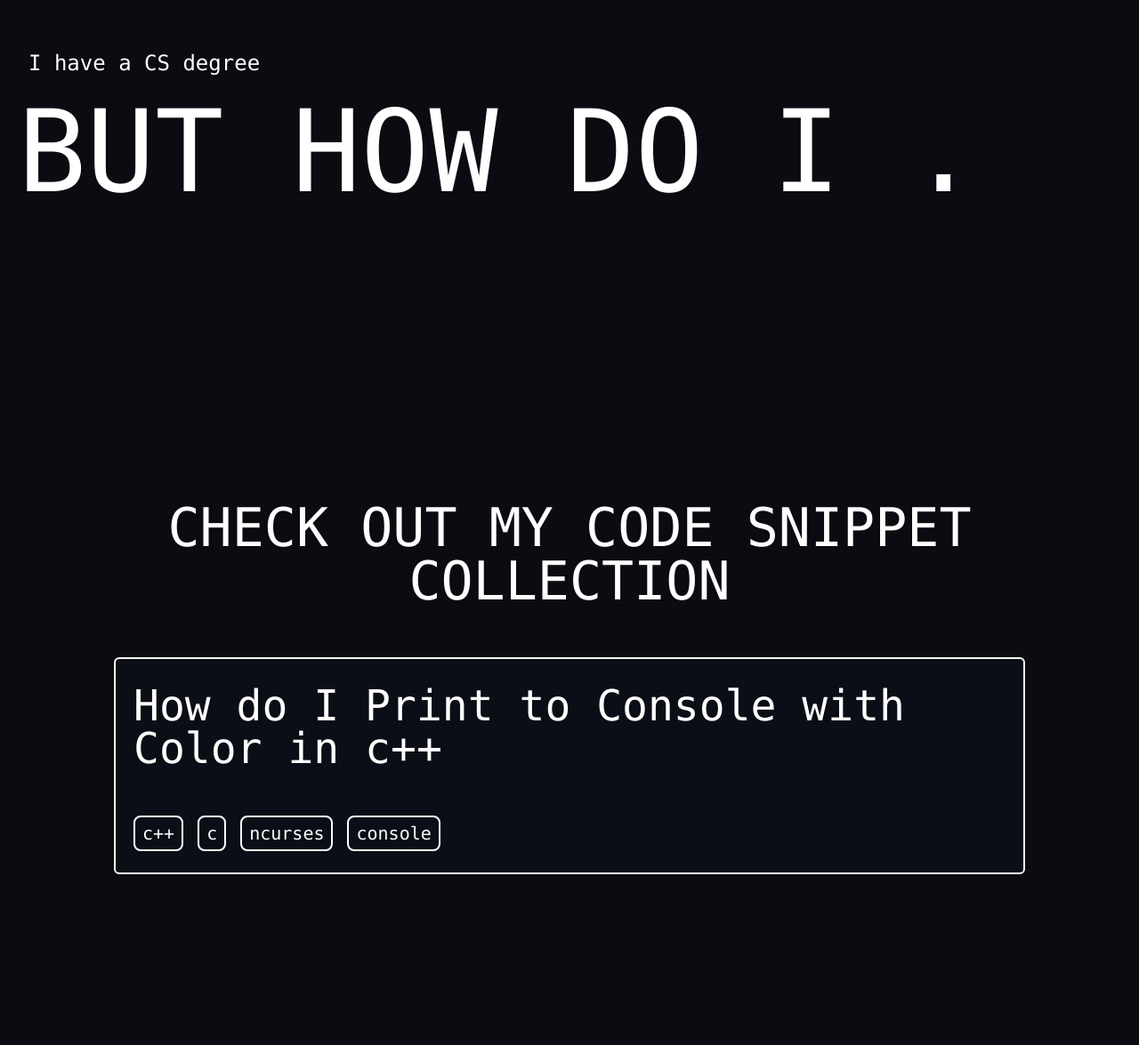
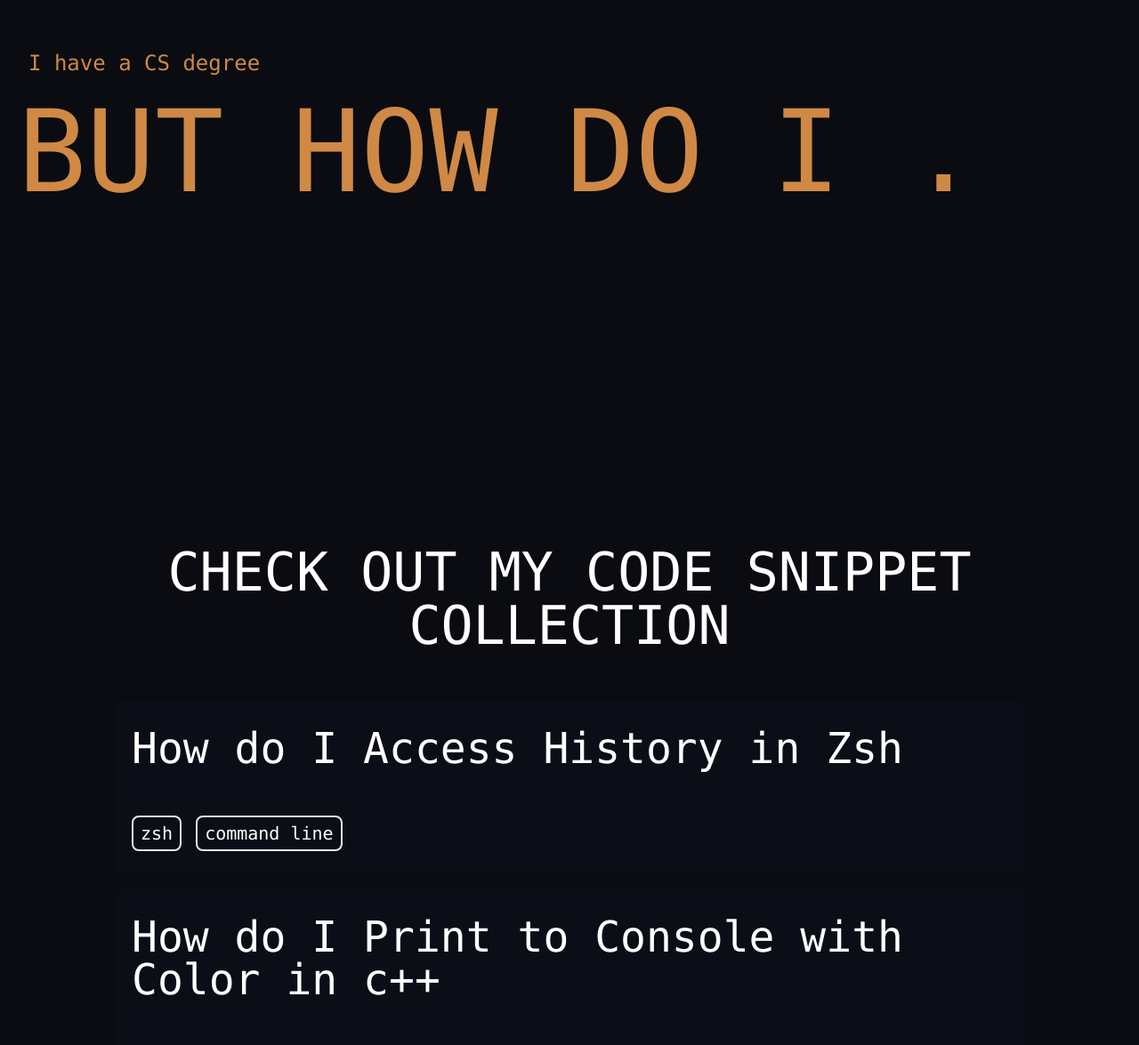
Before and after one commit to txstc55/But-how-do-I, a Vue app: page / in a window 1280 px wide. Shown: the part 293-1468 px from the top of the page at 89% size. Before the commit the page ends 1296 px from the top, so only its background shows below. Built offline with nearby package versions, Linux system fonts and the light colour scheme.

Commit message:
update style

```diff
--- a/src/App.vue
+++ b/src/App.vue
@@ -6,6 +6,6 @@
 
 <style>
 html{
-  background-color: rgb(10 12 18 );
+  background-color: rgb(10, 12, 18);
 }
 </style>
--- a/src/components/PostGridComponent.vue
+++ b/src/components/PostGridComponent.vue
@@ -2,13 +2,10 @@
   <div
     class="
       w-4/5
-      mx-auto
-      border-2
-      rounded-md
-      border-white
+      mx-auto shadow-inner
       mb-5
       bg-slate-900/20
-      hover:shadow-lg animate-all transition hover:-translate-y-1
+      hover:shadow-2xl animate-all transition hover:-translate-y-1
     "
   >
     <div class="text-white text-xl sm:text-2xl md:text-3xl lg:text-4xl xl:text-5xl break-words px-5 py-7 font-mono">
@@ -32,3 +29,6 @@ export default {
   },
 };
 </script>
+
+<style scoped>
+</style>
--- a/src/components/TagComponent.vue
+++ b/src/components/TagComponent.vue
@@ -3,7 +3,7 @@
     class="
       py-6
       px-3
-      text-white text-xs
+      text-xs
       sm:text-xs
       md:text-sm
       lg:text-lg
@@ -14,7 +14,7 @@
     "
   >
     <div
-      class="border-2 border-white rounded-lg px-2 py-1 mx-2 float-left"
+      class="border-2 rounded-lg px-2 py-1 mx-2 float-left text-white"
       v-for="tag in tags"
       :key="tag"
     >
@@ -40,3 +40,6 @@ export default {
   },
 };
 </script>
+
+<style scoped>
+</style>
--- a/src/components/TitleComponent.vue
+++ b/src/components/TitleComponent.vue
@@ -1,12 +1,12 @@
 <template>
-  <div class="h-screen font-mono no-select">
-    <div class="text-white h-1/2 relative">
+  <div class="h-screen font-mono no-select titleText">
+    <div class="h-1/2 relative ">
       <div class="absolute bottom-0 text-2xl pl-8 pb-5">I have a CS degree</div>
     </div>
-    <div class="h-1/2 text-white relative">
+    <div class="h-1/2 relative">
       <div
         class="
-          text-5xl text-white
+          text-5xl
           m-auto
           pl-5
           absolute
@@ -42,3 +42,9 @@ export default {
   },
 };
 </script>
+
+<style scoped>
+.titleText {
+  color: #cf8944;
+}
+</style>
--- /dev/null
+++ b/src/posts/How do I Access History in Zsh.html
@@ -0,0 +1,5 @@
+<postParagraph>So you probably use Z shell by now, since it's now apple's default configuration, and you may also have installed oh-my-zsh. Now you are here because you want to develop a plugin for oh-my-zsh.</postParagraph>
+<postParagraph>Basically, most of the oh-my-zsh plugin deal with your command history, which you can easily access by: </postParagraph>
+<pre><code class="hljs" style="border-radius:8px">HIS=<span class="hljs-string">"$(tail -n 1 $HOME/.zsh_history)"</span>;</code></pre>
+<postParagraph>But just running this command will give you an annoying output as it includes a timestamp. You can then clean up the history by: </postParagraph>
+<pre><code class="hljs" style="border-radius:8px">HISL=<span class="hljs-string">"$(cut -d"</span>;<span class="hljs-string">" -f2 &lt;&lt;&lt;$HIS)"</span>;</code></pre>
--- a/src/posts/posts.json
+++ b/src/posts/posts.json
@@ -1,6 +1,10 @@
 [
     {
         "title": "How do I Print to Console with Color in c++",
-        "tags": ["c++", "c", "ncurses", "console"]
+        "tags": ["c++", "c", "ncurses", "command line"]
+    },
+    {
+        "title": "How do I Access History in Zsh",
+        "tags": ["zsh", "command line"]
     }
 ]
--- a/src/views/HomeView.vue
+++ b/src/views/HomeView.vue
@@ -1,9 +1,10 @@
 <template>
   <div>
     <TitleComponent />
+    <div class="board">
       <div
         class="
-        text-white text-2xl
+          text-2xl
           font-mono
           my-14
           mx-auto
@@ -12,11 +13,13 @@
           md:text-4xl
           lg:text-5xl
           xl:text-6xl
+          text-white
         "
       >
         CHECK OUT MY CODE SNIPPET COLLECTION
       </div>
       <PostGridView></PostGridView>
+    </div>
   </div>
 </template>
 
@@ -37,3 +40,10 @@ export default {
   created() {},
 };
 </script>
+
+<style scoped>
+.board {
+  padding-top:50px;
+  padding-bottom: 50px;
+}
+</style>
```
Lines whose indentation alone changed are shown as unchanged.
